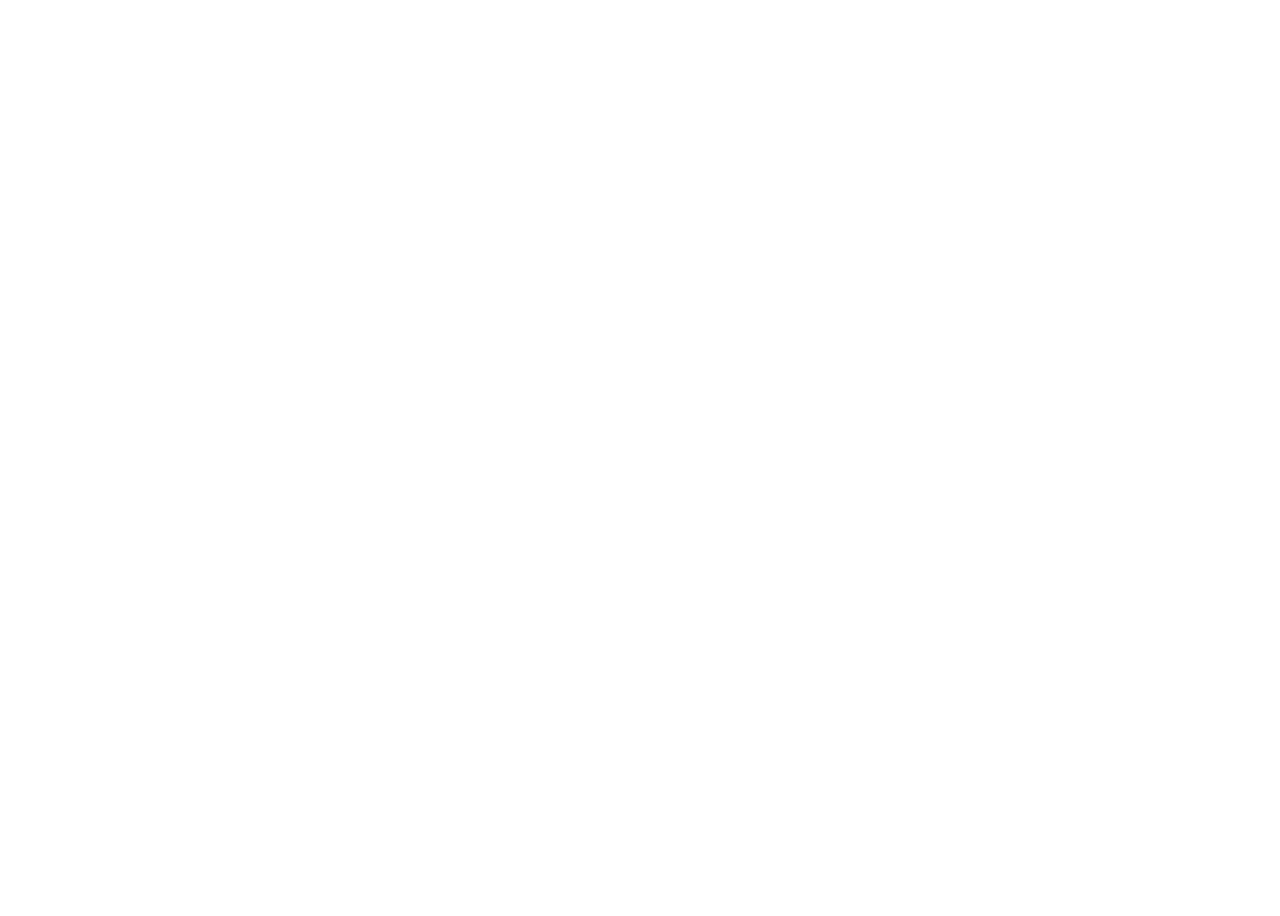
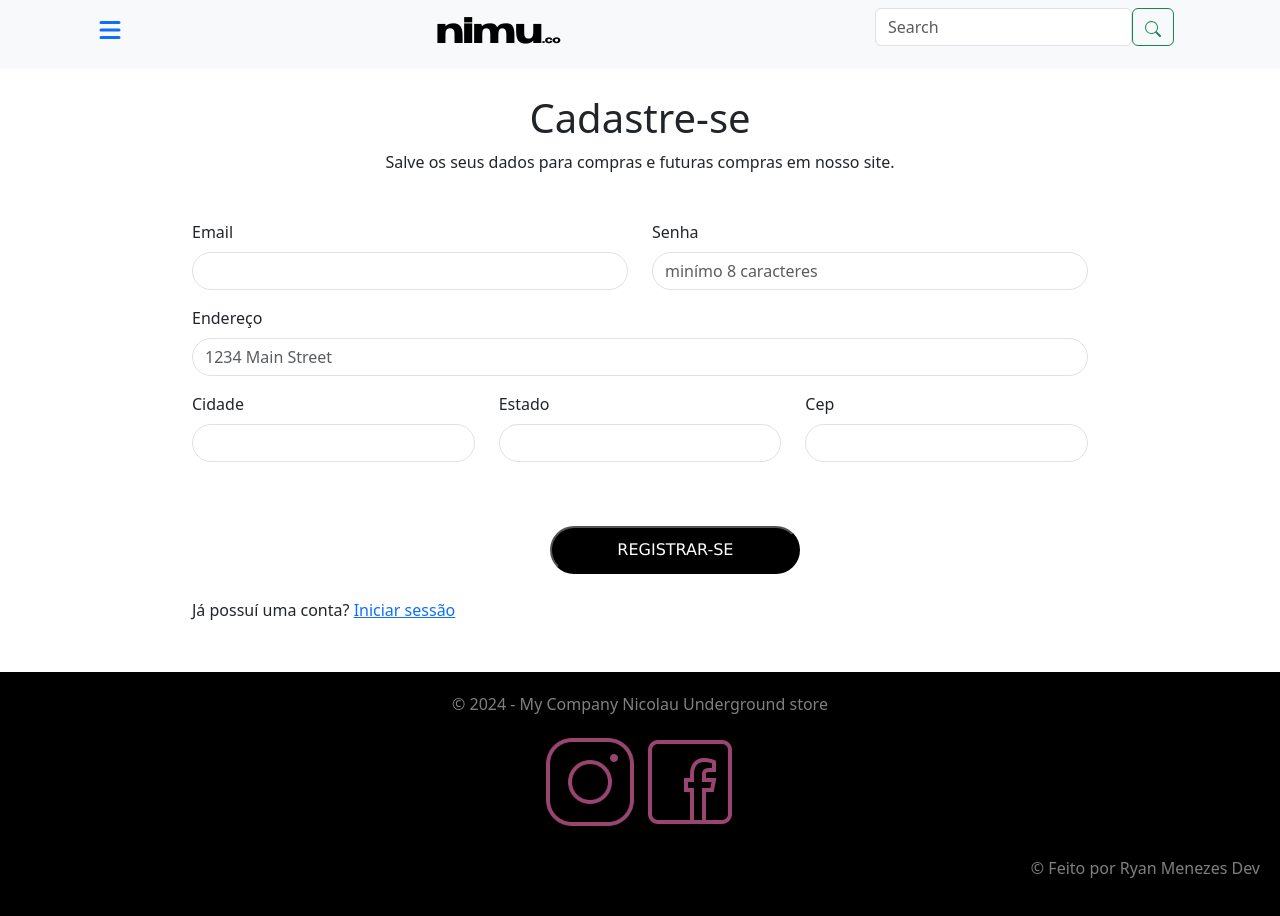
Before and after one commit to LordRyanII/Marketplace_Freelancer, a React (Vite) app in the folder frontend/: page /registro in a window 1280 px wide. Before the commit this address had no page. Shown: the top 916 px of the page. Before the commit the page ends 800 px from the top, so only its background shows below. Built offline with nearby package versions, Linux system fonts and the light colour scheme; the HTML template or start-up script is replaced by a standard one; a web font is replaced by a local one.

Commit message:
Feat: Criando layout

```diff
--- /dev/null
+++ b/frontend/src/layout/Layout.css
@@ -0,0 +1,8 @@
+.mainPag{
+    margin: 20px auto 25px auto;
+    text-align: center;
+    padding: 5px;
+}
+footer{
+    margin-top: 50px;
+}
--- /dev/null
+++ b/frontend/src/layout/Layout.tsx
@@ -0,0 +1,35 @@
+import { useLocation } from 'react-router-dom';  // Importe useLocation se estiver usando o React Router
+import Header from "../components/header/Header";
+import Footer from "../components/footer/Footer";
+import './Layout.css';
+interface Props {
+
+    children?: React.ReactNode;
+    title?: string;
+    subtitle: string
+}
+
+
+const Layout = ({ title, subtitle, children }: Props | any) => {
+    const location = useLocation();
+    const isLoginPage = location.pathname === '/login';
+    const isRegistroPage = location.pathname === '/registro';
+
+    const shouldRenderMainPag = isLoginPage || isRegistroPage;
+
+    return (
+        <>
+            <Header />
+            {shouldRenderMainPag && (
+                <div className="mainPag">
+                    <h1>{title}</h1>
+                    <p>{subtitle}</p>
+                </div>
+            )}
+            {children}
+            <Footer />
+        </>
+    )
+}
+
+export default Layout
--- /dev/null
+++ b/frontend/src/pages/home/Home.css
@@ -0,0 +1,3 @@
+.home-container{
+    margin-top: 0;
+}
--- a/frontend/src/pages/home/Home.tsx
+++ b/frontend/src/pages/home/Home.tsx
@@ -1,23 +1,17 @@
-import Header from '../../components/header/Header';
+import 'bootstrap/dist/css/bootstrap.min.css';
+import Layout from '../../layout/Layout';
 import CardCarousel from '../../components/carousel/Carousel';
 import CardProdutos from '../../components/cardProdutos/CardProdutos';
-import Footer from '../../components/footer/Footer'
-import 'bootstrap/dist/css/bootstrap.min.css';
+
+import './Home.css'
 
 
 function Home() {
-
     return (
-        <>
-            <Header />
+        <Layout>
             <CardCarousel />
-            <br />
-            <br />
             < CardProdutos />
-            <br />
-            <br />
-            <Footer />
-        </>
+        </Layout>
     )
 }
 
--- /dev/null
+++ b/frontend/src/pages/login/Login.css
@@ -0,0 +1,19 @@
+
+#btnLogin{
+    width: 90%;
+    padding: 15px;
+    text-align: center;
+    border-radius: 25px;
+    font-family: 'Franklin Gothic Medium', 'Arial Narrow', Arial, sans-serif;
+    font-size: 15px;
+    background-color: black;
+    color: white;
+
+
+}
+
+#btnLogin:hover{
+    background-color: grey;
+    color: white;
+    border: none;
+}
--- /dev/null
+++ b/frontend/src/pages/login/Login.tsx
@@ -0,0 +1,48 @@
+import { Col, Form, Row } from 'react-bootstrap';
+import { Link } from 'react-router-dom';
+import Layout from '../../layout/Layout';
+import './Login.css'
+
+function Login() {
+    return (
+        <Layout title='Bem-vindo' subtitle='Faça login e continue aproveitando as novidades:)'>
+            <div className="container-register">
+                <Form>
+                    <Form.Group className="mb-3" controlId="formGroupEmail">
+                        <Form.Label>Seu email</Form.Label>
+                        <Form.Control type="email" placeholder="Enter email" style={{ borderRadius: '20px' }} />
+                    </Form.Group>
+                    <Form.Group className="mb-3" controlId="formGroupPassword">
+                        <Form.Label>Senha</Form.Label>
+                        <Form.Control type="password" placeholder="Password" style={{ borderRadius: '20px' }} />
+                        <p style={{textAlign:'right'}}>
+                            Esqueceu a senha? <Link to='/login'>Recuperar senha</Link>
+                        </p>
+
+                    </Form.Group>
+                </Form>
+                <Row className="justify-content-center mt-5">
+                    <Col xs={12} sm={4}>
+                        <button id='btnLogin'>
+                            LOGIN
+                        </button>
+
+                    </Col>
+                </Row>
+                <Row className="justify-content-center mt-5">
+                    <Col xs={12} sm={4}>
+                        <p>
+                            Não possuí uma conta? <Link to='/login'>Crie uma</Link>
+                        </p>
+
+                    </Col>
+                </Row>
+
+
+            </div>
+
+        </Layout>
+    )
+}
+
+export default Login
--- /dev/null
+++ b/frontend/src/pages/register/Register.css
@@ -0,0 +1,26 @@
+.container-register{
+    margin: auto;
+    width: 70%;
+}
+
+.btns-subbmit{
+    width: 100%;
+}
+
+#btnRegister{
+    margin-left: 40%;
+    text-align: center;
+    width: 250px;
+    padding: 10px;
+    border-radius: 25px;
+    font-family: Verdana, Geneva, Tahoma, sans-serif;
+    background-color: black;
+    color: white;
+
+
+}
+
+#btnRegister:hover{
+    background-color: grey;
+    color: white;
+}
--- a/frontend/src/pages/register/Register.tsx
+++ b/frontend/src/pages/register/Register.tsx
@@ -0,0 +1,65 @@
+import { Col, Form, Row } from 'react-bootstrap';
+import { Link } from 'react-router-dom';
+import './Register.css'
+import Layout from '../../layout/Layout';
+
+function Register() {
+    return (
+        <Layout title='Cadastre-se' subtitle='Salve os seus dados para compras e futuras compras em nosso site.'>
+            <div className="container-register">
+                <Form>
+                    <Row className="mb-3">
+                        <Form.Group as={Col} controlId="formGridEmail">
+                            <Form.Label >Email</Form.Label>
+                            <Form.Control style={{ borderRadius: '20px' }} type="email" />
+                        </Form.Group>
+
+                        <Form.Group as={Col} controlId="formGridPassword">
+                            <Form.Label>Senha</Form.Label>
+                            <Form.Control type="password" style={{ borderRadius: '20px' }} placeholder="minímo 8 caracteres" />
+                        </Form.Group>
+                    </Row>
+
+                    <Form.Group className="mb-3" controlId="formGridAddress1">
+                        <Form.Label>Endereço</Form.Label>
+                        <Form.Control style={{ borderRadius: '20px' }} placeholder="1234 Main Street" />
+                    </Form.Group>
+
+
+                    <Row className="mb-3">
+                        <Form.Group as={Col} controlId="formGridCity">
+                            <Form.Label>Cidade</Form.Label>
+                            <Form.Control style={{ borderRadius: '20px' }} />
+                        </Form.Group>
+
+                        <Form.Group as={Col} controlId="formGridState">
+                            <Form.Label>Estado</Form.Label>
+                            <Form.Control style={{ borderRadius: '20px' }} />
+                        </Form.Group>
+
+                        <Form.Group as={Col} controlId="formGridZip">
+                            <Form.Label>Cep</Form.Label>
+                            <Form.Control style={{ borderRadius: '20px' }} />
+                        </Form.Group>
+                    </Row>
+                    <br />
+                    <br />
+                    <div className="btns-subbmit">
+                        <button id='btnRegister'>
+                            REGISTRAR-SE
+                        </button>
+                    </div>
+                    <br />
+                    <p>
+                        Já possuí uma conta? <Link to='/login'>Iniciar sessão</Link>
+                    </p>
+
+                </Form>
+
+            </div>
+
+        </Layout>
+    )
+}
+
+export default Register
--- a/frontend/src/router/Router.tsx
+++ b/frontend/src/router/Router.tsx
@@ -1,11 +1,14 @@
 import { Routes, Route } from 'react-router-dom';
 import Home from '../pages/home/Home';
-
+import Register from '../pages/register/Register';
+import Login from '../pages/login/Login';
 
 export function AppRoutes() {
     return (
       <Routes>
         <Route path='/' element={<Home />} />
+        <Route path='/registro' element={<Register />} />
+        <Route path='/login' element={<Login />} />
       </Routes>
     );
   }
```
